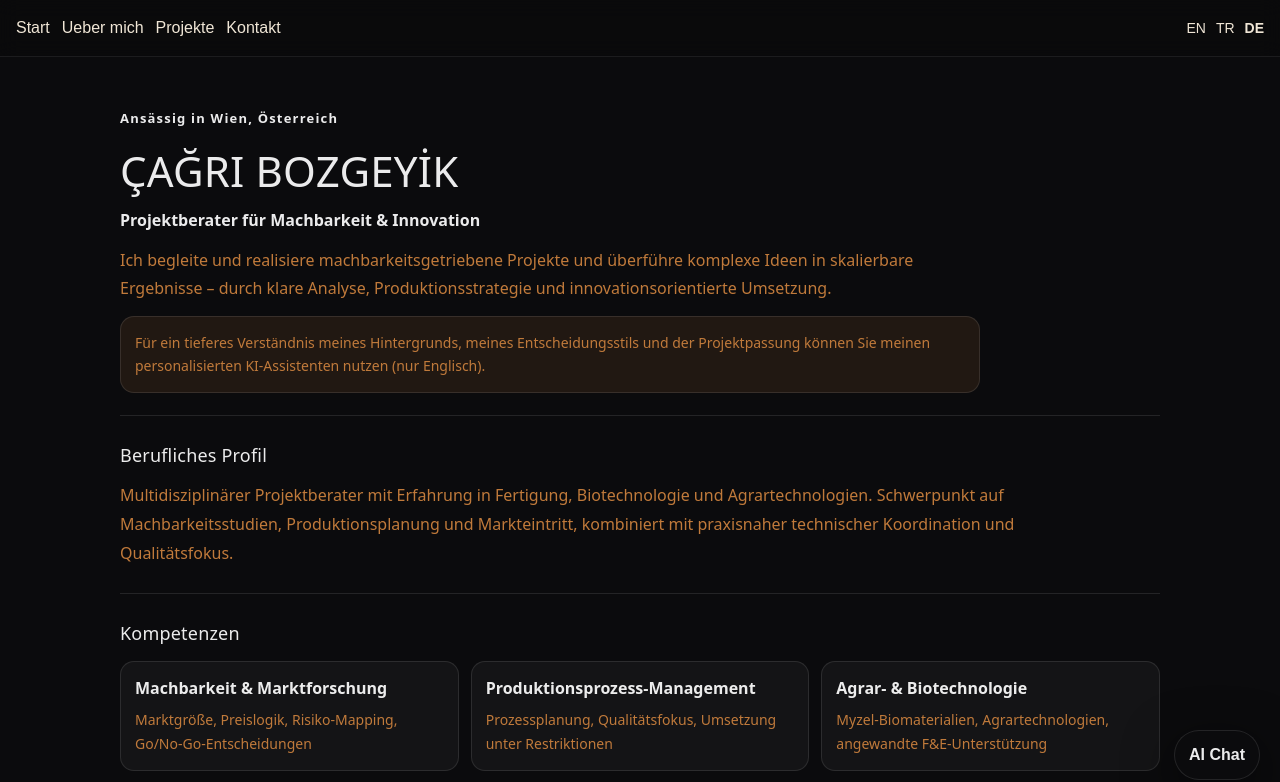
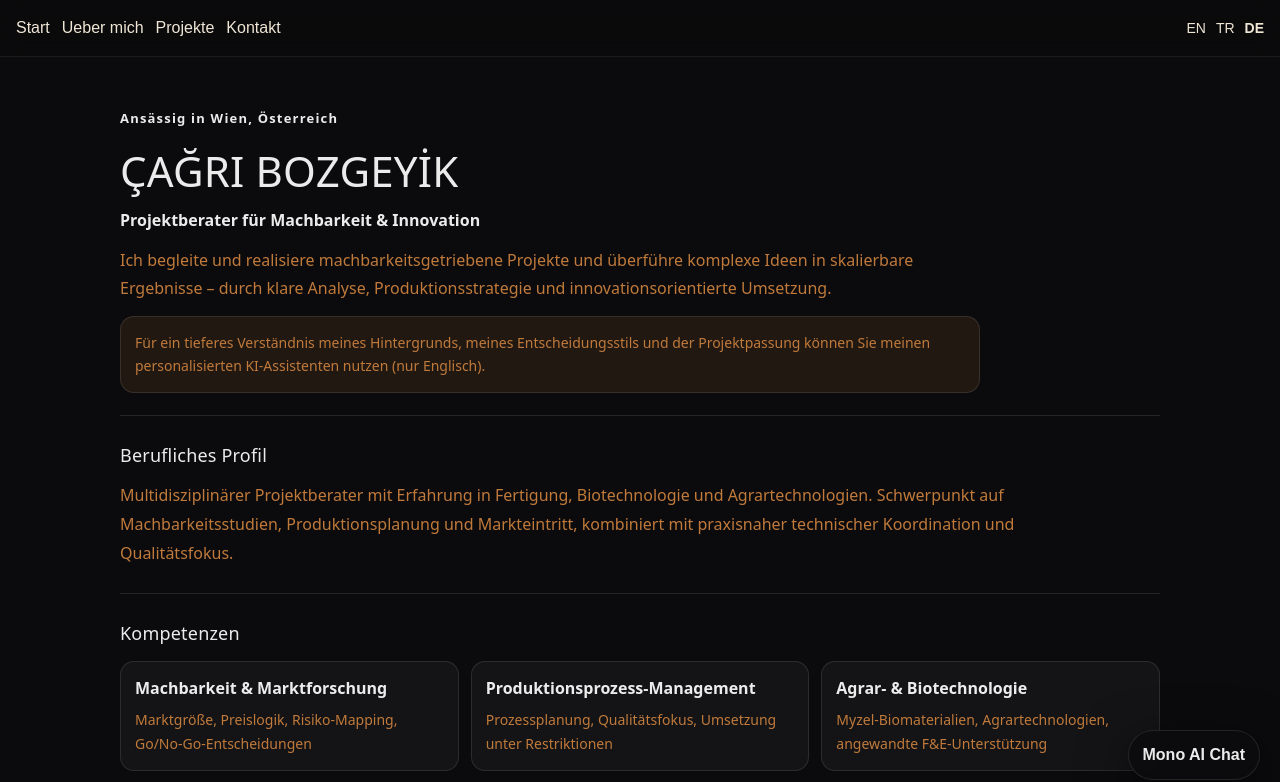
Before and after one commit to GemoCrypto/cagribozgeyik, a Next.js app: page /de in a window 1280 px wide. Shown: the top 782 px of the page. Built offline with nearby package versions, Linux system fonts and the light colour scheme.

Commit message:
Fix projects section render1

```diff
--- a/app/[lang]/page.tsx
+++ b/app/[lang]/page.tsx
@@ -119,7 +119,7 @@ export default function Home() {
             "Focused on ethical decision modeling and adaptive AI behavior.",
           ],
           cta: "Live demo (invite-only)",
-          href: "https://mono-ai-bot-web.vercel.app",
+          href: "https://tinyurl.com/mono-ai-demo",
         },
         {
           title: "grauhirsch.at — Business Website (Next.js)",
@@ -286,7 +286,7 @@ export default function Home() {
             "Etik karar modelleme ve adaptif davranış odaklı.",
           ],
           cta: "Canlı demo (davetiyeli)",
-          href: "https://mono-ai-bot-web.vercel.app",
+          href: "https://tinyurl.com/mono-ai-demo",
         },
         {
           title: "grauhirsch.at — Kurumsal Website (Next.js)",
@@ -461,7 +461,7 @@ export default function Home() {
             "Fokus auf ethische Entscheidungsmodelle und adaptives Verhalten.",
           ],
           cta: "Live-Demo (nur mit Einladung)",
-          href: "https://mono-ai-bot-web.vercel.app",
+          href: "https://tinyurl.com/mono-ai-demo",
         },
         {
           title: "grauhirsch.at — Unternehmenswebsite (Next.js)",
--- a/components/ChatWidget.tsx
+++ b/components/ChatWidget.tsx
@@ -22,7 +22,7 @@ export default function ChatWidget() {
   const t = useMemo(() => {
     const copy = {
       en: {
-        btn: "AI Chat",
+        btn: "Mono AI Chat",
         title: "AI Assistant",
         chatTab: "Chat",
         inviteTab: "Request Invite",
@@ -33,7 +33,7 @@ export default function ChatWidget() {
         emailCta: "Send email →",
       },
       tr: {
-        btn: "AI Chat",
+        btn: "Mono AI Chat",
         title: "AI Asistan",
         chatTab: "Chat",
         inviteTab: "Davet İste",
@@ -44,7 +44,7 @@ export default function ChatWidget() {
         emailCta: "E-posta gönder →",
       },
       de: {
-        btn: "AI Chat",
+        btn: "Mono AI Chat",
         title: "KI Assistent",
         chatTab: "Chat",
         inviteTab: "Invite anfragen",
```
